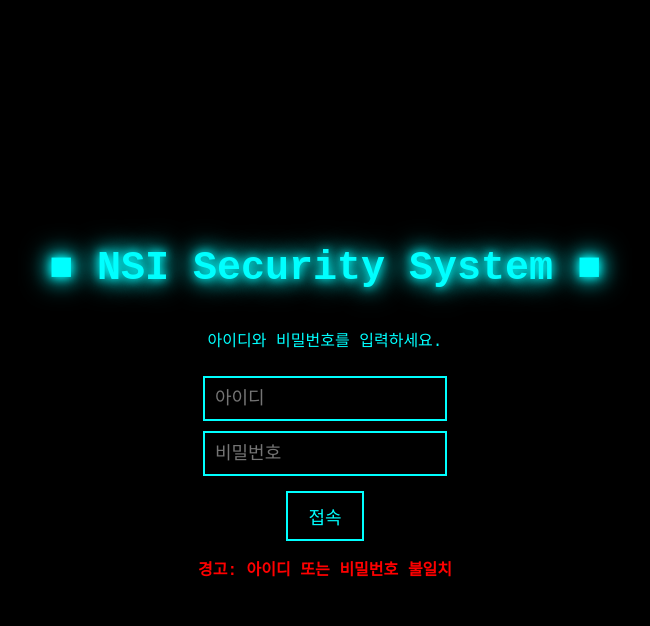
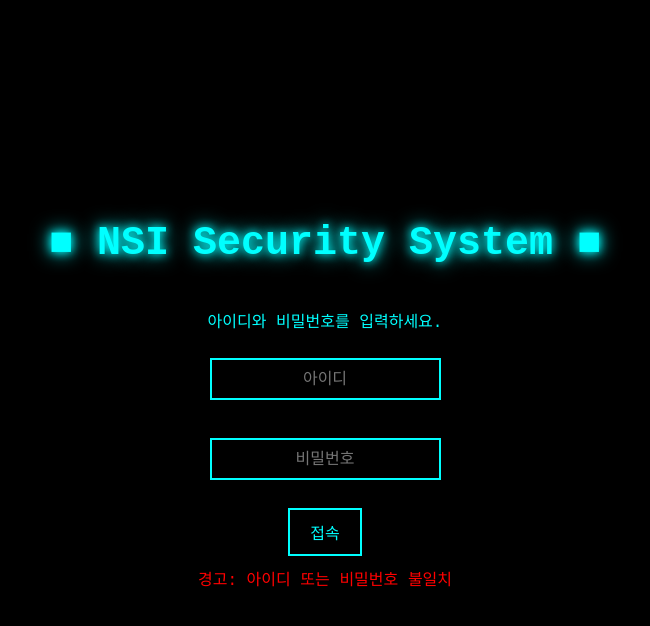
Before and after one commit to NSIthehunt/birthday, a plain HTML site: page index.html in a window 1280 px wide. Both pictures are taken after a click on the button "접속". Shown: the whole page, without its empty margins (315-965 px from the left). Drawn offline with Linux system fonts and the light colour scheme.

Commit message:
index.html

```diff
--- a/index.html
+++ b/index.html
@@ -5,52 +5,51 @@
   <title>NSI Security System</title>
   <style>
     body {
+      margin: 0;
+      padding: 0;
       background-color: black;
-      font-family: 'Courier New', Courier, monospace;
-      color: #0ff;
+      color: cyan;
+      font-family: 'Courier New', monospace;
       display: flex;
       flex-direction: column;
+      align-items: center;
       justify-content: center;
-      align-items: center;
       height: 100vh;
-      margin: 0;
+      text-align: center;
     }
+
     h1 {
-      font-size: 40px;
-      text-shadow: 0 0 10px #0ff, 0 0 20px #0ff, 0 0 30px #0ff;
-      margin-bottom: 20px;
+      font-size: 2.5em;
+      text-shadow: 0 0 10px cyan, 0 0 20px cyan;
     }
-    p {
-      margin-bottom: 20px;
-    }
+
     input {
       padding: 10px;
-      border: 2px solid #0ff;
-      background: transparent;
-      color: #0ff;
-      font-size: 18px;
-      margin: 5px 0;
-      width: 220px;
-      outline: none;
+      margin: 10px;
+      border: 2px solid cyan;
+      background: black;
+      color: cyan;
+      font-size: 1em;
+      text-align: center;
     }
+
     button {
       padding: 10px 20px;
-      border: 2px solid #0ff;
-      background: transparent;
-      color: #0ff;
-      font-size: 18px;
+      border: 2px solid cyan;
+      background: black;
+      color: cyan;
+      font-size: 1em;
       cursor: pointer;
-      transition: 0.2s;
-      margin-top: 10px;
     }
+
     button:hover {
-      background: #0ff;
+      background: cyan;
       color: black;
     }
+
     .error {
-      margin-top: 15px;
       color: red;
-      font-weight: bold;
+      margin-top: 10px;
       display: none;
     }
   </style>
@@ -58,24 +57,23 @@
 <body>
   <h1>■ NSI Security System ■</h1>
   <p>아이디와 비밀번호를 입력하세요.</p>
-  <div>
-    <input type="text" id="username" placeholder="아이디">
-  </div>
-  <div>
-    <input type="password" id="password" placeholder="비밀번호">
-  </div>
+
+  <input type="text" id="username" placeholder="아이디">
+  <br>
+  <input type="password" id="password" placeholder="비밀번호">
+  <br>
   <button onclick="login()">접속</button>
-  <div id="error" class="error">경고: 아이디 또는 비밀번호 불일치</div>
 
-  <!-- 입력 효과음 -->
-  <audio id="typeSound" src="https://actions.google.com/sounds/v1/foley/typewriter_key.ogg"></audio>
+  <p id="error" class="error">경고: 아이디 또는 비밀번호 불일치</p>
+
+  <audio id="typeSound" src="https://www.soundjay.com/button/beep-07.wav"></audio>
 
   <script>
     const usernameInput = document.getElementById("username");
     const passwordInput = document.getElementById("password");
     const typeSound = document.getElementById("typeSound");
 
-    // 입력할 때마다 소리 재생
+    // 입력 시 타자 소리
     function playTypeSound() {
       typeSound.currentTime = 0;
       typeSound.play();
@@ -88,8 +86,14 @@
       const password = passwordInput.value;
       const error = document.getElementById("error");
 
-      if (username === "nsi" && password === "123456") {
-        window.location.href = "success.html"; // 로그인 성공 시 이동
+      // 계정 데이터
+      const accounts = {
+        "sin": { password: "1234", page: "sin.html" },
+        "sa": { password: "5678", page: "sa.html" }
+      };
+
+      if (accounts[username] && accounts[username].password === password) {
+        window.location.href = accounts[username].page; // 로그인 성공 시 해당 페이지 이동
       } else {
         error.style.display = "block"; // 에러 메시지 표시
       }
```
